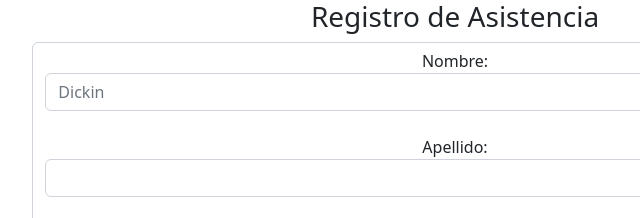
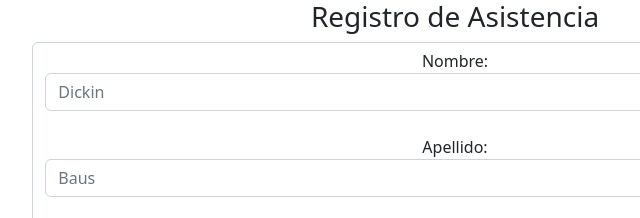
Before and after one commit to DiegoAnDEV/asistenciainfraestructura, a plain HTML site: page index.html in a window 1280 px wide. Shown: the top 218 px of the page, 185-825 px from the left. Drawn offline with nearby package versions, Linux system fonts and the light colour scheme.

Commit message:
Update index.html

```diff
--- a/index.html
+++ b/index.html
@@ -17,7 +17,7 @@
                 <input class="form-control" type="text" id="nombre" name="nombre" placeholder="Dickin" required><br>
 
                 <label for="apellido">Apellido:</label>
-                <input class="form-control" type="text"  id="apellido" name="apellido" placerholder="Baus" required><br>
+                <input class="form-control" type="text"  id="apellido" name="apellido" placeholder="Baus" required><br>
 
                 <label for="correo">Correo Institucional:</label>
                 <input class="form-control" type="email" id="correo" name="correo" placeholder="nombre.apellido1234@utc.edu.ec" required><br>
```
